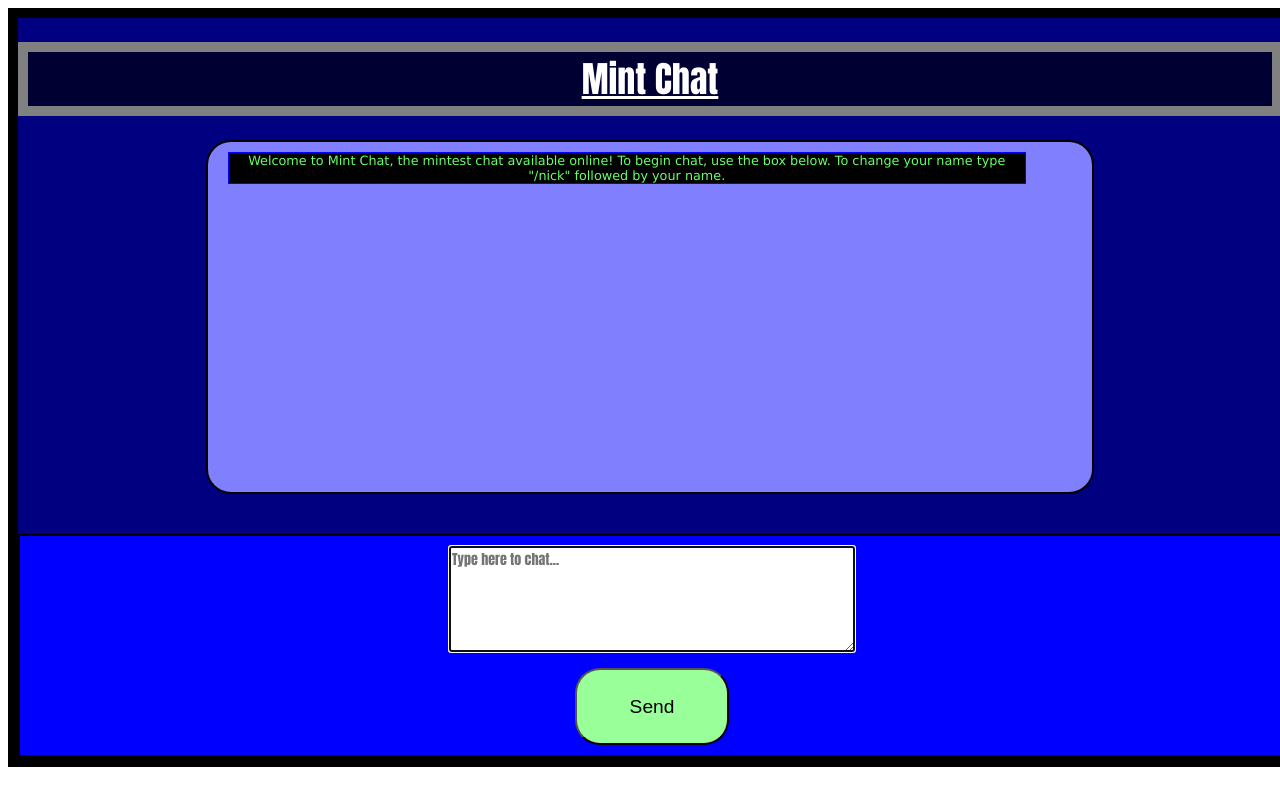
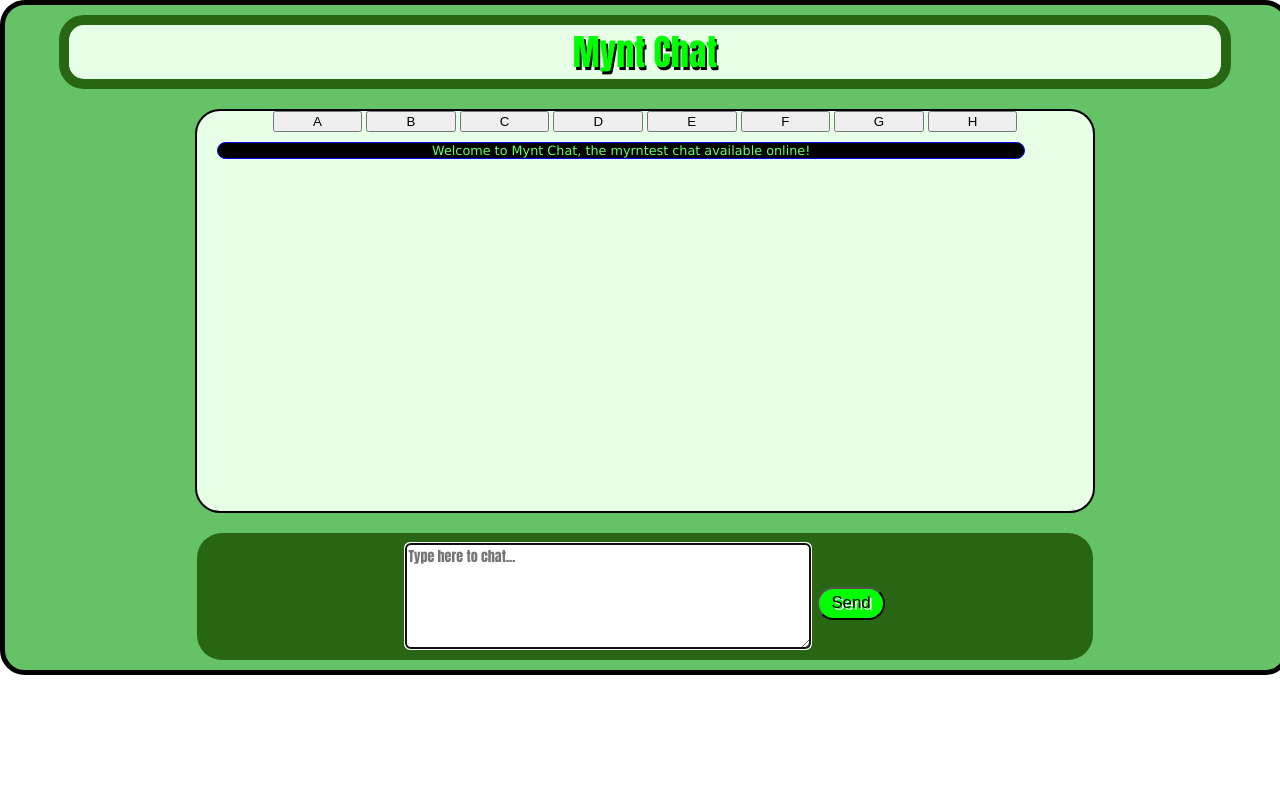
Before and after one commit to jakeflo88/simple-chat-interface, a website: page index.html in a window 1280 px wide. Drawn offline with nearby package versions, Linux system fonts and the light colour scheme; no server answers.

Commit message:
Node modules and name generator added

```diff
--- a/index.html
+++ b/index.html
@@ -27,27 +27,50 @@
 		<div id="everything">
 
 			<!-- Heading for the page -->
-			<h1>Mint Chat</h1>
+			<h1>Mynt Chat</h1>
 
 			<!-- Div for posted messages -->
 			<div id="messages">
-				<p style="color:#66FF66; text-align:center">
-				Welcome to Mint Chat, the mintest chat available online! To begin chat, use the box below. To change your name type "/nick" followed by your name.
+				<div class="navbar">
+					<button id="a">A</button>
+					<button id="b">B</button>
+					<button id="c">C</button>
+					<button id="d">D</button>
+					<button id="e">E</button>
+					<button id="f">F</button>
+					<button id="g">G</button>
+					<button id="h">H</button>
+				</div>
+
+				<!-- Welcome message -->
+				<p style="color:#66FF66; text-align:center; background-color:black">
+				Welcome to Mynt Chat, the myrntest chat available online!
 				</p>
+
 				<!-- Messages will show up here -->
 			</div>
+
+			<!--Connection status -->
+
 
 			<!-- Div for posting messages -->
 			<div id="input">
 				<!-- Chat input box -->
 				<form>
-					<textarea name="chat" placeholder="Type here to chat..." rows="4"columns="140" style="width: 400px"; height: "150px"; id="userMessage" autofocus="autofocus"></textarea>
+					<textarea name="chat" placeholder="Type here to chat..." rows="4"columns="140" style="width: 400px; height: 100px"; id="userMessage" autofocus="autofocus"></textarea>
+					<!-- Send button -->
+				<button type="button" onclick="addMessage()" id="send">Send</button>
 				</form>
-				<!-- Send button -->
-				<button type="button" onclick="addMessage()" id="send">Send</button>
+
 			</div>
 
 		</div>
+		<!-- Script for socket.io from online -->
+		<script src="/socket.io/socket.io.js"></script>
+			<script>
+  				io.connect("/");
+  				var socket = io();
+			</script>
 		<!-- Include my script -->
 		<script src="script.js" type="text/javascript"></script>
 	</body>
--- a/script.js
+++ b/script.js
@@ -1,68 +1,149 @@
-//default name
-var nick = "Anonymous";
+//default name generator
+var guest = Math.random();
+var guestName = guest.toString();
+var guestNumber = guestName.substring(2, 6);
+
+var nick = ("Guest" + guestNumber);
+var post = [nick];
+
+//socket emit new user connection
+socket.emit('signin', nick);
 
 
 //to make the enter button work
 document.getElementById("userMessage").addEventListener('keyup',function(event){
 	if (event.keyCode === 13){
+		//prevent null chat messages
+		var preventNull = document.getElementById('userMessage').value;
+		preventNull = preventNull.substring(0, preventNull.length - 1);
+		document.getElementById('userMessage').value = preventNull;
+
 		//run the msg function
 		addMessage();
 	}
 });
-
-
 
 //function for posting messages
 function addMessage() {
 
 	//get the message and clear the textarea
 	var text = document.getElementById("userMessage").value;
-	document.getElementById("userMessage").value = null;
+
+	//making an array to seperate name from message
+	post.push(nick, text);
+
+	//reset and focus on textarea
+	document.getElementById("userMessage").value = "";
 	document.getElementById("userMessage").focus();
+
 
 	//check for nick command
 	if (text.indexOf("/nick") > -1){
+		//removing the /nick part of the message
 		nick = text.substring(6);
-		text = ("Name changed to: '" + nick + "'");
 
+		if (nick.match(/[a-z]/i)) {
 
-		var nameChangeInsert = document.createElement("DIV");
+		//text for the name change post
+		text = (post[0] + " is now known as: '" + nick + "'");
 
-		var nameChange = document.createElement("DIV");
-		nameChange.appendChild(document.createTextNode(text));
-		nameChange.setAttribute("id", "changeId");
+		//updating array
+		post[1] = nick;
+		post[2] = text;
 
-		nameChangeInsert.appendChild(nameChange);
+		socket.emit('chat message', post);
+		}
 
-		document.getElementById("messages").appendChild(nameChangeInsert);
-
+	//prevent empty username
+	else {
+		alert("Please enter a valid username.");
+	}
 		return;
 	}
 
 	//if nothing is typed
 	if (text === "") {
 		//do nothing
+		return;
 	}
 
 	//for regular messages
 	else {
+		//updating array
+		post[0] = nick;
+		post[1] = nick;
+		post[2] = text;
+
+		//taking the new post and sending to server
+		socket.emit('chat message', post);
+	}
+}
+
+	//listening for messages
+	socket.on('chat message', function(post){
+		//adding the messages to the page
+
+		//for chat posts
+		if(post[0] === post[1]){
+			//creating an element to post
 			var newPost = document.createElement("DIV");
 
+			//creating the name element and giving ID
 			var namePost = document.createElement("DIV");
-		namePost.appendChild(document.createTextNode(nick + " says:"));
+			namePost.appendChild(document.createTextNode(post[1] + " says:"));
 			namePost.setAttribute("id", "nameId");
 
+			//creating the chat element and giving ID
 			var chatPost = document.createElement("P");
-		chatPost.appendChild(document.createTextNode(text));
+			chatPost.appendChild(document.createTextNode(post[2]));
 			chatPost.setAttribute("id", "chatId");
 
+			//appending both to the post element
 			newPost.appendChild(namePost);
 			newPost.appendChild(chatPost);
 
+			//appending the post to the message area
 			document.getElementById("messages").appendChild(newPost);
+
+			//for autoscroll to the bottom
+			var messageLog2 = document.getElementById("messages");
+			messageLog2.scrollTop = messageLog2.scrollHeight;
+
+			return;
 		}
 
+		//creating element for name change posts
+		var nameChangeInsert = document.createElement("DIV");
+
+		//creating element for the text node and giving ID
+		var nameChange = document.createElement("DIV");
+		nameChange.appendChild(document.createTextNode(post[2]));
+		nameChange.setAttribute("id", "changeId");
+
+		//appending the name change to the name change post
+		nameChangeInsert.appendChild(nameChange);
+
+		//appending the name change post to the message area
+		document.getElementById("messages").appendChild(nameChangeInsert);
+
 		//for autoscroll to the bottom
-	var messageLog = document.getElementById("messages");
-	messageLog.scrollTop = messageLog.scrollHeight;
-}
+		var messageLog3 = document.getElementById("messages");
+		messageLog3.scrollTop = messageLog3.scrollHeight;
+});
+
+socket.on('signedin', function(nick){
+
+	//for new users entering chat
+	var newUserConnect = document.createElement("DIV");
+
+	var newUser = document.createElement("DIV");
+	newUser.appendChild(document.createTextNode(nick + " has joined the room."));
+	newUser.setAttribute("id", "changeId");
+
+	newUserConnect.appendChild(newUser);
+
+	document.getElementById("messages").appendChild(newUserConnect);
+
+	var messageLog1 = document.getElementById("messages");
+	messageLog1.scrollTop = messageLog1.scrollHeight;
+});
--- a/style.css
+++ b/style.css
@@ -9,6 +9,19 @@ Filename: style.css
 */
 
 
+
+/* Styles for the body */
+
+body {
+	min-height: 100%;
+
+	padding: 0;
+	margin: 0;
+	bottom: 0;
+}
+
+
+
 /* Styles for the main div wrap */
 
 #everything {
@@ -16,45 +29,70 @@ Filename: style.css
 	height: 100%;
 	text-align: center;
 
-	border: 10px solid black;
+	border: 5px solid black;
+	border-radius: 25px;
 
-	background-color: #000080;
+	background-color: #66C266;
 }
 
 
 /* Styles for the heading */
 
 #everything h1 {
+	width: 90%;
 	height: 100%;
 
 	font-size: 36px;
 	font-family: Impact;
-	text-decoration: underline;
+	text-shadow: 2px 3px black;
 
-	border: 10px solid gray;
-	background-color: #000033;
-	color: white;
+	border: 10px solid #296614;
+	border-radius: 25px;
+
+	background-color: #E6FFE6;
+	color: #00FF00;
+
+	margin: 0 auto;
+	margin-bottom: 20px;
+	margin-top: 10px;
 }
 
 /* Styles for the message box */
 
 #messages {
 	width: 70%;
-	height: 350px;
+	height: 400px;
 
-	text-align: left;
 	font-size: 1em;
 
 	border: 2px solid black;
 	border-radius: 25px;
 
 	color: white;
-	background-color: #8080FF;
+	background-color: #E6FFE6;
 
 	display: block;
 	margin: 0 auto;
+	margin-bottom: 20px;
 
 	overflow: auto;
+}
+
+/* Styles for the nav bar */
+
+.navbar div{
+	width: 70%;
+
+	text-align: center;
+
+	margin: 0 auto;
+}
+
+.navbar button {
+
+	width: 10%;
+	display: inline-block;
+	margin: 0 auto;
 }
 
 /* Styles for the messages */
@@ -62,61 +100,70 @@ Filename: style.css
 #messages p {
 	width: 90%;
 
-	background-color: black;
+	background-color: #99D699;
 
-	text-align: right;
+	text-align: center;
 	font-size: 0.8em;
 	font-family: Verdana;
 	word-wrap: break-word;
 
 	border: 1px solid #0000FF;
+	border-radius: 10px;
 	margin: 10px 20px 10px 20px;
 }
 
 /* Styles for the input div */
 
 #input {
-	width: 100%;
+	width: 70%;
+	height: 40%;
 
 	text-align: center; ;
 	font-size: 1.5em;
 
-	border: 2px solid black;
+	color: white;
+	background-color: #296614;
 
-	color: white;
-	background-color: #0000FF;
+	border-radius: 25px;
 
-	margin: 40px 0px 0px 0px;
+	margin: 0 auto;
+	margin-bottom: 10px;
+	bottom: 0;
 }
 
 
 /* Styles for the input box */
 
 #userMessage {
-	height: 100px;
-
 	font-size: 14px;
 	font-family: Impact;
 
+	border-radius: 5px;
+
 	margin-top: 10px;
+	clear: both;
 }
 
 
 /* Styles for the button */
 
 #send {
-	height: 4em;
-	width: 8em;
+	height: 2em;
+	width: 4em;
+	vertical-align: middle;
 
-	font-size: 0.8em;
+	font-size: 0.7em;
+	text-shadow: 2px 2px white;
 
 	border-radius: 25px;
 
-	background-color: #99FF99;
+	background-color: #00FF00;
 
-	margin: 10px 10px 10px 10px;
+	margin: 0 auto;
+
+	position: relative;
+	bottom: 40px;
 }
-
 
 
 /*Styles for new elements from JS */
@@ -124,9 +171,10 @@ Filename: style.css
 /* Styles for new post names */
 
 #nameId {
-	color: #66FF66;
+	color: #004C00;
 
 	font-family: Trebuchet, sans-serif;
+	font-size: 12px;
 
 	margin-left: 35px;
 }
@@ -134,9 +182,9 @@ Filename: style.css
 /* Styles for new post chat */
 
 #chatId {
-	color: white;
+	color: black;
 
-	text-align: right;
+	text-align: center;
 }
 
 /* Styles for name changes */
@@ -153,5 +201,6 @@ Filename: style.css
 	word-wrap: break-word;
 
 	border: 5px solid #66FF66;
+	border-radius: 25px;
 	margin: 0 auto;
 }
```
Also changed, not shown: package.json (added, +24 -0 lines), server.js (added, +30 -0 lines). Lines whose indentation alone changed are shown as unchanged.
